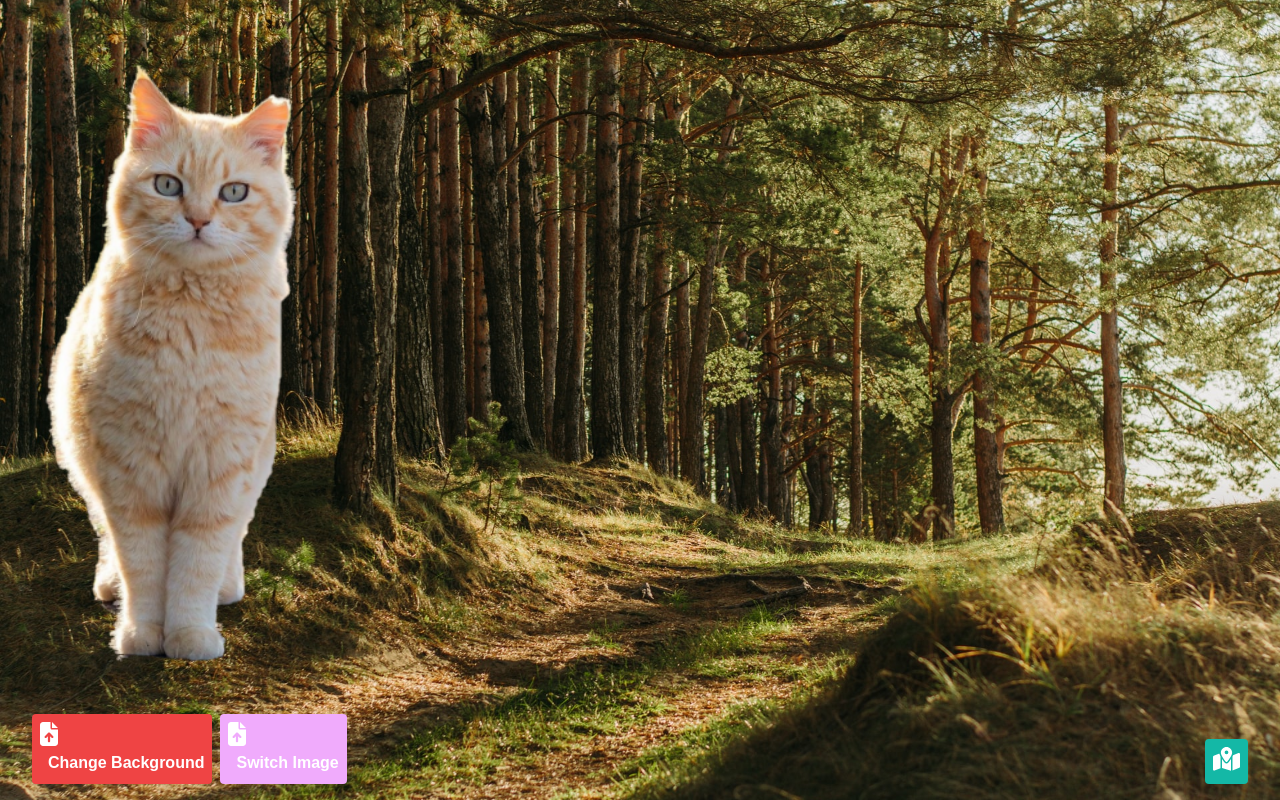
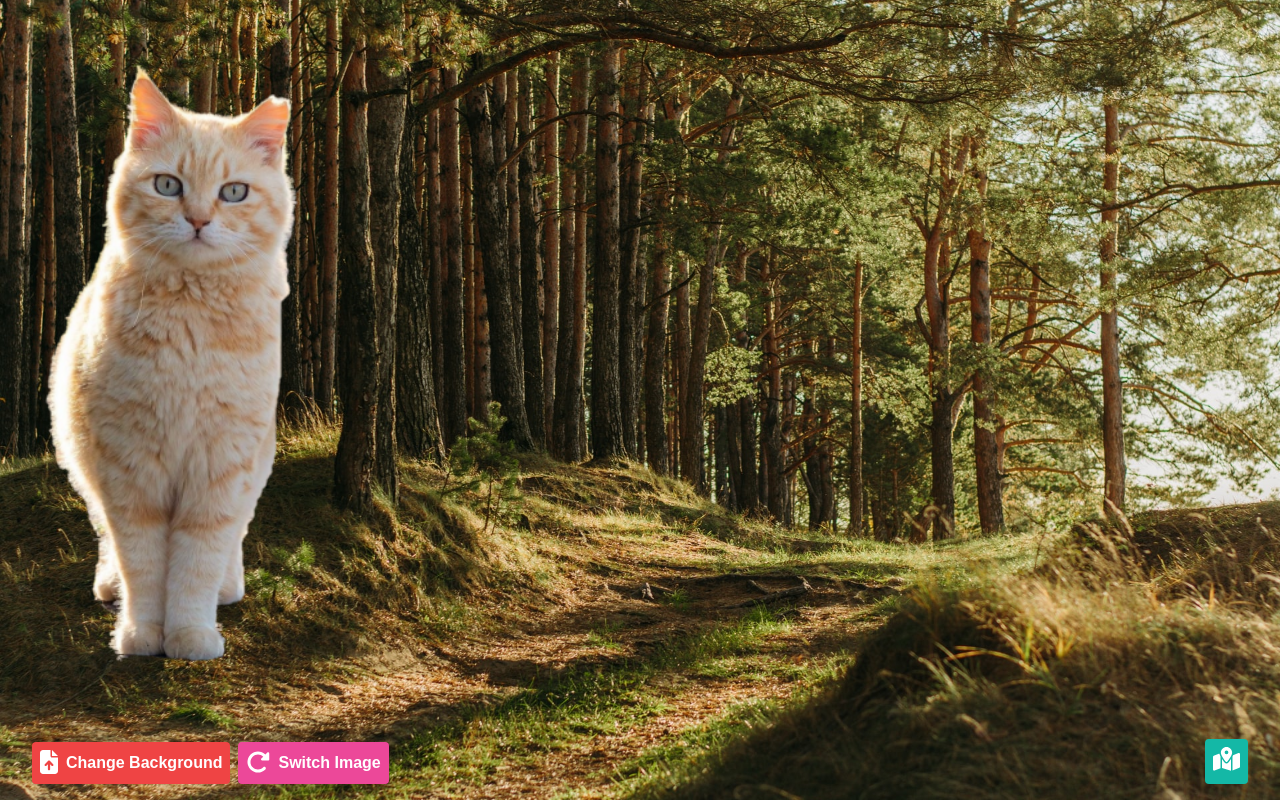
Before and after one commit to quavious/cat-everywhere, a React (Vite) app: page / in a window 1280 px wide. Built offline with nearby package versions, Linux system fonts and the light colour scheme.

Commit message:
Fix: Unit Switch

```diff
--- a/src/Main.tsx
+++ b/src/Main.tsx
@@ -1,5 +1,5 @@
 /* eslint-disable jsx-a11y/label-has-associated-control */
-import { faFileArrowUp, faMapLocationDot } from '@fortawesome/free-solid-svg-icons';
+import { faFileArrowUp, faMapLocationDot, faRotateRight } from '@fortawesome/free-solid-svg-icons';
 import { FontAwesomeIcon } from '@fortawesome/react-fontawesome';
 import React, { ChangeEvent, useRef } from 'react';
 import { Link } from 'react-router-dom';
@@ -52,7 +52,7 @@ function Main() {
     >
       <Unit />
       <div className="fixed bottom-4 left-8 flex flex-col md:flex-row items-center">
-        <label htmlFor="background" className="bg-red-500 px-2 py-2 rounded cursor-pointer">
+        <label htmlFor="background" className="bg-red-500 flex align-center px-2 py-2 rounded cursor-pointer">
           <FontAwesomeIcon icon={faFileArrowUp} color="white" className="text-2xl" />
           <h5 className="hidden md:flex text-white font-bold ml-2">Change Background</h5>
         </label>
@@ -65,18 +65,14 @@ function Main() {
           multiple={false}
         />
 
-        <label htmlFor="background" className="bg-fuchsia-300	px-2 py-2 rounded cursor-pointer ml-2">
-          <FontAwesomeIcon icon={faFileArrowUp} color="white" className="text-2xl" />
+        <label
+          htmlFor="unit"
+          className="bg-pink-500 flex align-center px-2 py-2 mt-2 md:mt-0 rounded cursor-pointer md:ml-2"
+        >
+          <FontAwesomeIcon icon={faRotateRight} color="white" className="text-2xl" />
           <h5 className="hidden md:flex text-white font-bold ml-2">Switch Image</h5>
         </label>
-        <input
-          type="file"
-          id="background"
-          className="hidden"
-          accept="image/*"
-          onChange={handleChange}
-          multiple={false}
-        />
+        <input type="file" id="unit" className="hidden" accept="image/*" onChange={handleSwitch} multiple={false} />
       </div>
       <h5 className="fixed bottom-4 right-8 rounded bg-teal-500 px-2 py-2">
         <Link to="/map-view">
```
